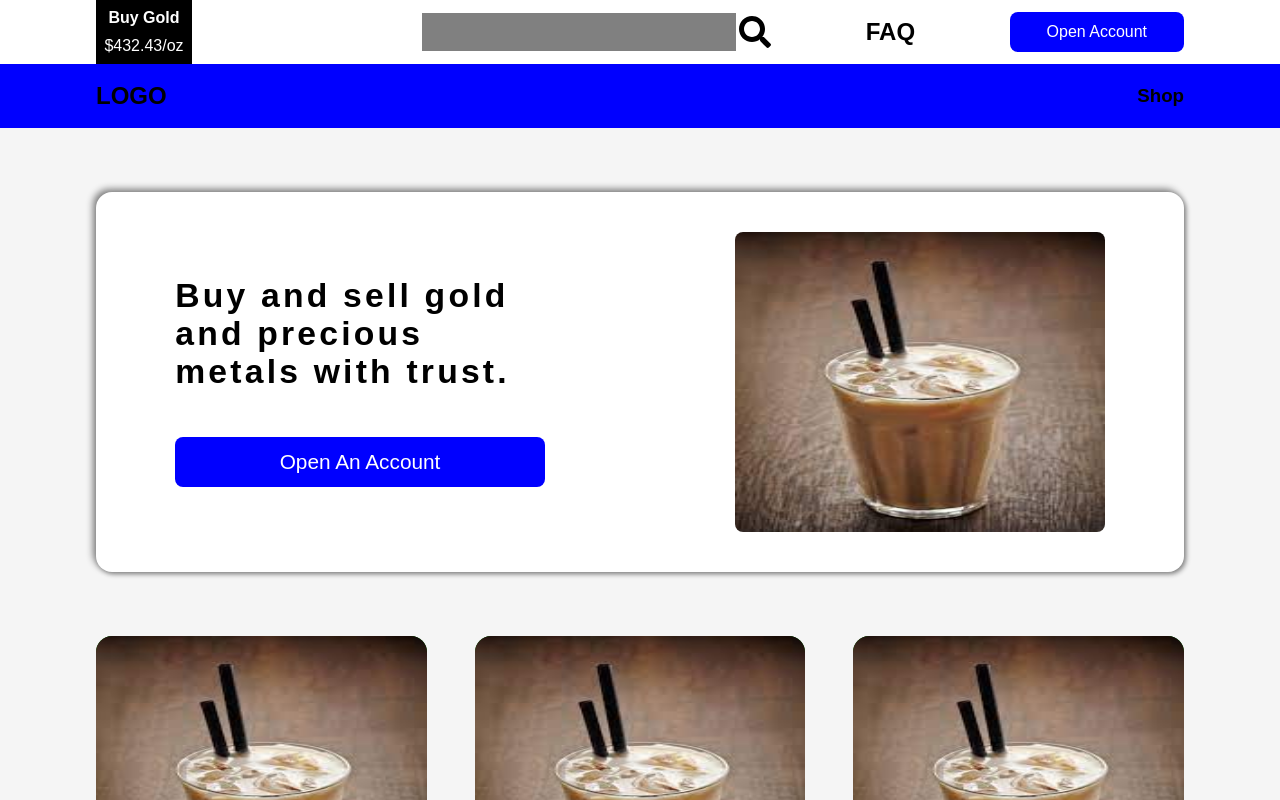
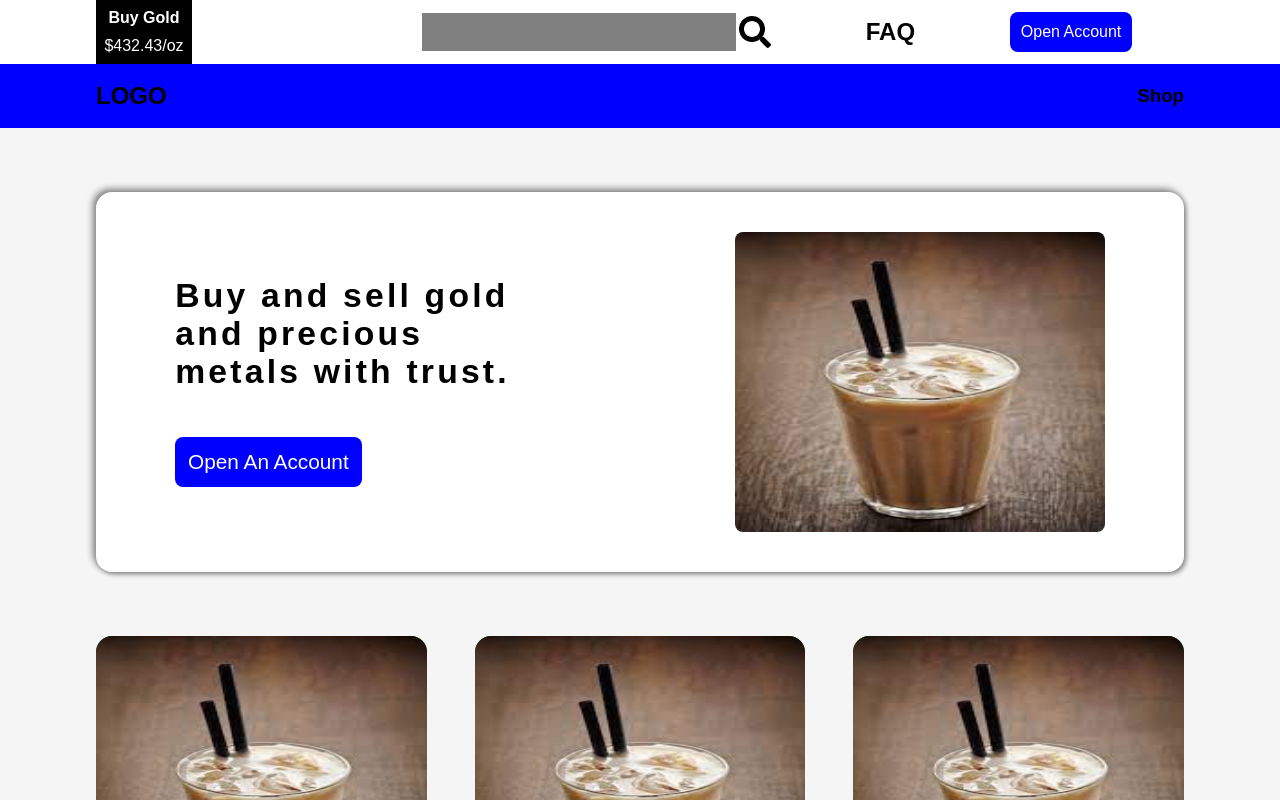
Before and after one commit to Vhickyy/dukkia, a React (Create React App) app: page / in a window 1280 px wide. Shown: the top 800 px of the page. Built offline with nearby package versions, Linux system fonts and the light colour scheme.

Commit message:
color-fix product page

```diff
--- a/src/Components/Form.js
+++ b/src/Components/Form.js
@@ -54,10 +54,10 @@ form div{
 .text {
     border-radius: .5rem;
     border: 2px solid gray;
-    height: 2.5rem;
+    /* height: 1.5rem; */
     margin-top: .3rem;
-    padding: 1.5rem 1rem;
-    font-size: 1.5rem;
+    padding: .5rem 1rem;
+    font-size: 1.2rem;
     outline: none;
 }
 .text:focus{
--- a/src/Components/Header.js
+++ b/src/Components/Header.js
@@ -1,5 +1,6 @@
 import styled from 'styled-components';
 import {FaBars, FaSearch} from 'react-icons/fa';
+import { Link } from 'react-router-dom';
 const Header = () => {
   return (
     <Wrapper>
@@ -17,7 +18,8 @@ const Header = () => {
                             <FaSearch size='2rem' />
                         </div>
                         <h2>FAQ</h2>
-                        <button>Open Account</button>
+                        <Link to={'/open-account'}><button>Open Account</button></Link>
+
                     </div>
                 </div>
             </div>
--- a/src/Components/Hero.js
+++ b/src/Components/Hero.js
@@ -1,11 +1,12 @@
 import styled from "styled-components"
 import gold from '../Images/gold.jpg'
+import { Link } from "react-router-dom"
 const Hero = () => {
   return (
     <Wrapper>
         <div className='first'>
             <h3>Buy and sell gold and precious metals with trust.</h3>
-            <button>Open an account</button>
+            <Link to={'/open-account'}><button>Open an account</button></Link>
         </div>
         <div className='second'>
             <img src={gold} alt="" />
--- a/src/Components/Openaccount.js
+++ b/src/Components/Openaccount.js
@@ -19,8 +19,7 @@ const Wrapper = styled.section`
 min-height: 100vh;
 padding: 3rem 0;
 //set width later so do not delete
-min-width: 85%;
-max-width: 550px;
+width: 85%;
 /* width: 85%; */
 margin: 0 auto;
 .container{
```
